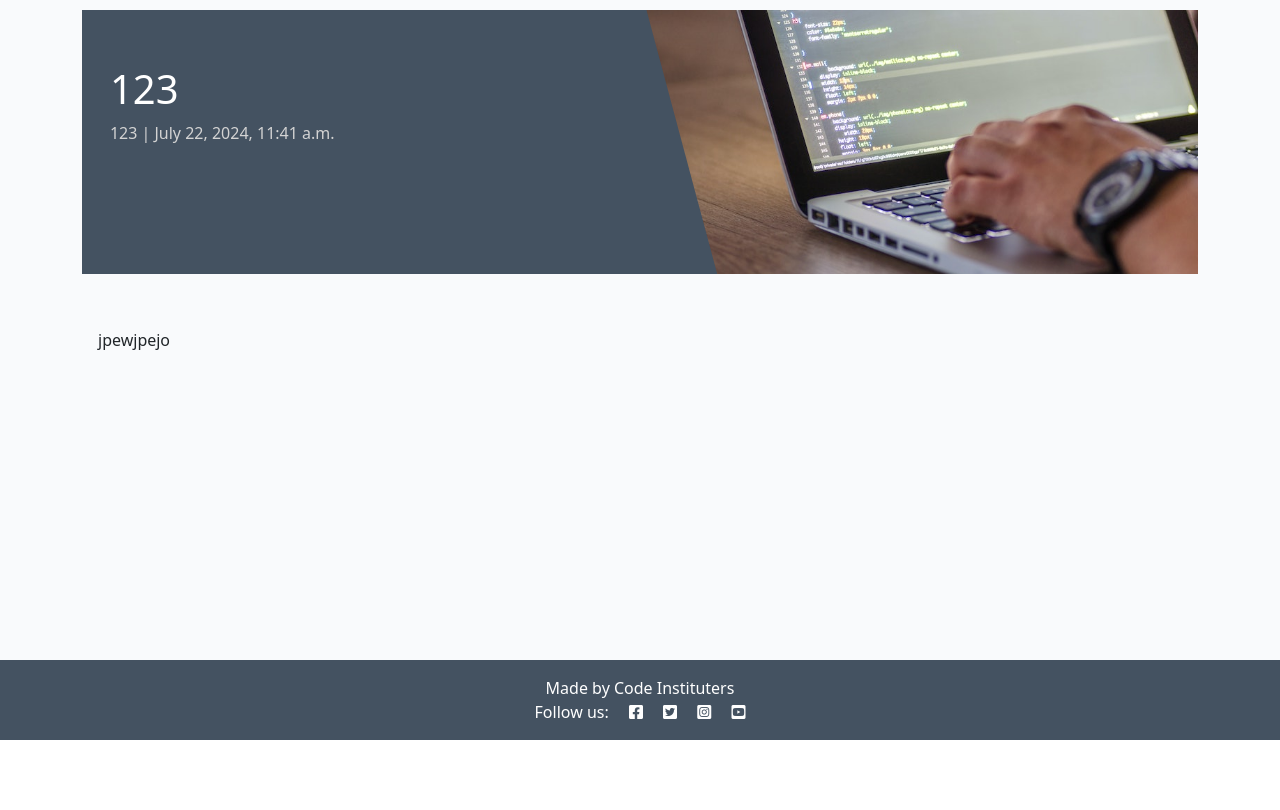
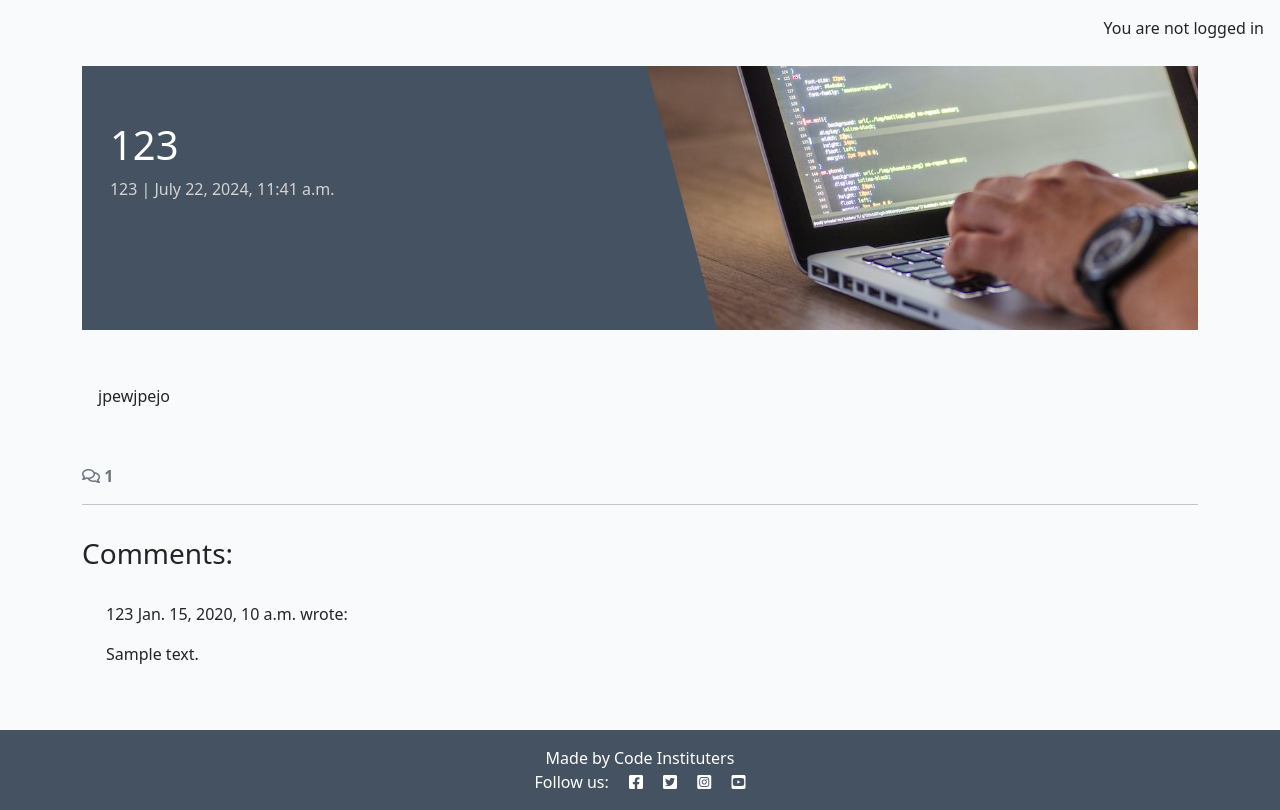
Before and after one commit to Grace-YuGuo/django-practise-two-blog, a Django app: page /123/ in a window 1280 px wide. Shown: the part 60-870 px from the top of the page. Before the commit the page ends 800 px from the top, so only its background shows below. Run offline with Django 4.2, Linux system fonts and the light colour scheme; data comes from the database, SQL or seed files in the repository; tables that the repository leaves empty hold one stand-in row (values such as "Sample post").

Commit message:
Add comment by admin

```diff
--- a/blog/models.py
+++ b/blog/models.py
@@ -25,7 +25,7 @@ class Post(models.Model):
 
 
 class Comment(models.Model):
-    post = models.ForeignKey(Post, on_delete = models.CASCADE, related_name= "commnets")
+    post = models.ForeignKey(Post, on_delete = models.CASCADE, related_name= "comments")
     author = models.ForeignKey(User, on_delete = models.CASCADE, related_name="commenter")
     body = models.TextField()
     created_on = models.DateTimeField(auto_now_add= True)
--- a/blog/templates/blog/post_detail.html
+++ b/blog/templates/blog/post_detail.html
@@ -29,6 +29,48 @@
             </div>
         </div>
     </div>
+    <!-- Displaying count of comments -->
+    <div class="row">
+        <div class="col-12">
+            <strong class="text-secondary">
+                <i class="far fa-comments"></i> {{ comment_count }}
+            </strong>
+        </div>
+        <div class="col-12">
+            <hr>
+        </div>
+    </div>
+    <!-- Displaying Comments -->
+    <div class="row">
+        <div class="col-md-8 card mb-4  mt-3 ">
+            <h3>Comments:</h3>
+            <div class="card-body">
+                <!-- We want a for loop inside the empty control tags
+          to iterate through each comment in comments -->
+                {% for comment in comments %}
+                <div class="p-2 comments
+          {% if not comment.approved and comment.author == user %}
+          faded{% elif not comment.approved %} d-none{% endif %}">
+                    <p class="font-weight-bold">
+                        {{ comment.author }}
+                        <span class="font-weight-normal">
+                            {{ comment.created_on }}
+                        </span> wrote:
+                    </p>
+                    <div id="comment{{ comment.id }}">
+                        {{ comment.body | linebreaks }}
+                    </div>
+                    {% if not comment.approved and comment.author == user %}
+                    <p class="approval">
+                        This comment is awaiting approval
+                    </p>
+                    {% endif %}
+                </div>
+                <!-- Our for loop ends here -->
+                {% endfor %}
+            </div>
+        </div>
+    </div>
 </div>
 
 {% endblock content %}
--- a/blog/views.py
+++ b/blog/views.py
@@ -27,6 +27,11 @@ def post_detail(request,slug):
     """
     queryset = Post.objects.filter(status=1)
     post = get_object_or_404(queryset, slug=slug)
+    comments = post.comments.all().order_by("-created_on")
+    comment_count = post.comments.filter(approved=True).count()
 
-    return render(request,"blog/post_detail.html",{"post":post,},
+    return render(request,"blog/post_detail.html",{"post":post,
+    "comments":comments,
+    "comment_count":comment_count
+    },
     )
--- a/codestar/settings.py
+++ b/codestar/settings.py
@@ -27,7 +27,7 @@ TEMPLATES_DIR = os.path.join(BASE_DIR,'templates')
 SECRET_KEY =  os.environ.get('SECRET_KEY')
 
 # SECURITY WARNING: don't run with debug turned on in production!
-DEBUG = False
+DEBUG = True
 
 ALLOWED_HOSTS = ['8000-graceyuguo-djangopracti-of4dzpj9m7a.ws.codeinstitute-ide.net','.herokuapp.com']
 
--- a/templates/base.html
+++ b/templates/base.html
@@ -74,6 +74,11 @@
     </nav>
 
     <main class="flex-shrink-0 main-bg">
+        {% if user.is_authenticated %}
+        <p class="text-end m-3">You are logged in as {{user}}</p>
+        {% else %}
+        <p class="text-end m-3">You are not logged in</p>
+        {% endif %}
 
         {% block content %}
         <!-- Content Goes here -->
```
Also changed, not shown: templates/account/signup.html (+16 -4 lines).
